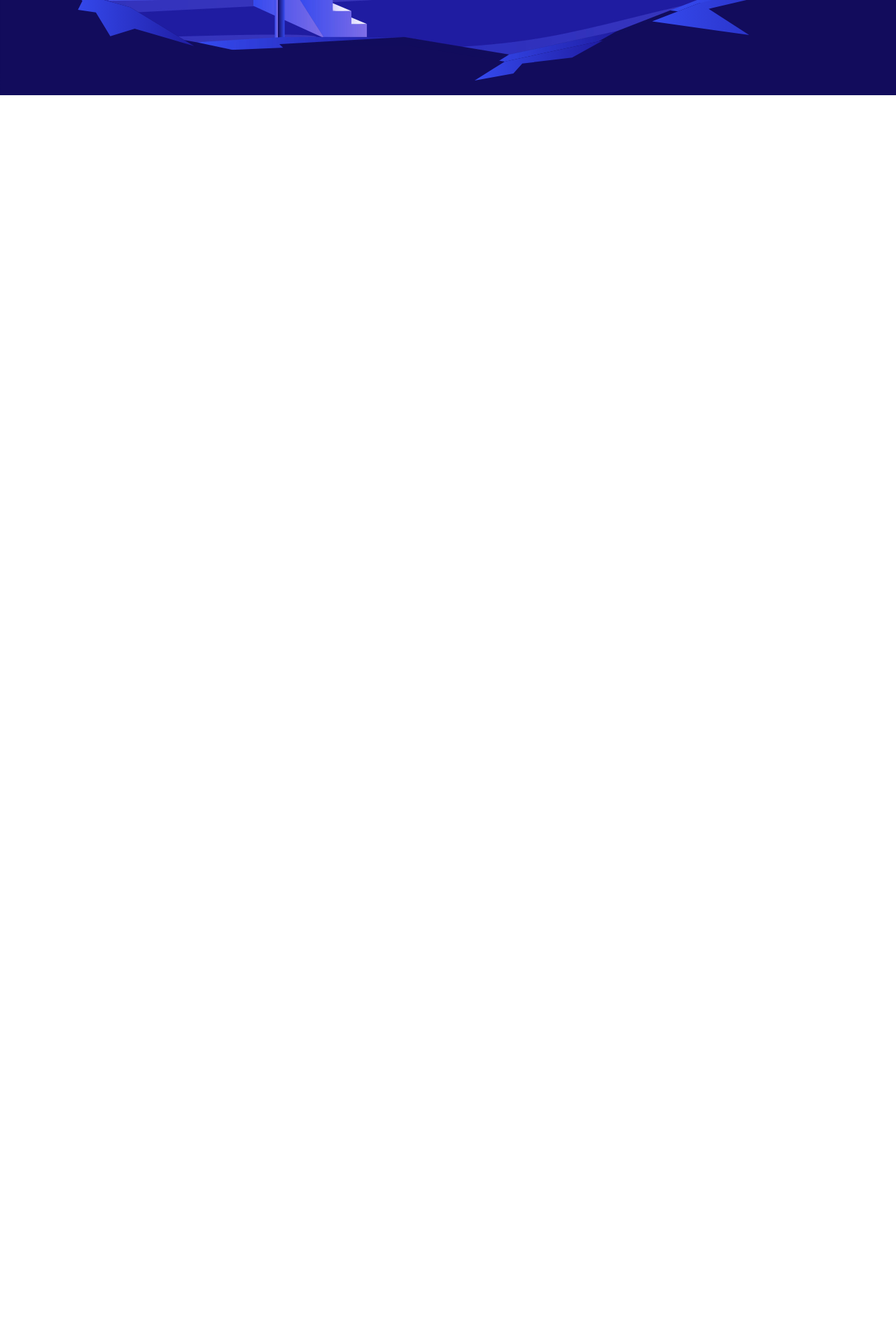
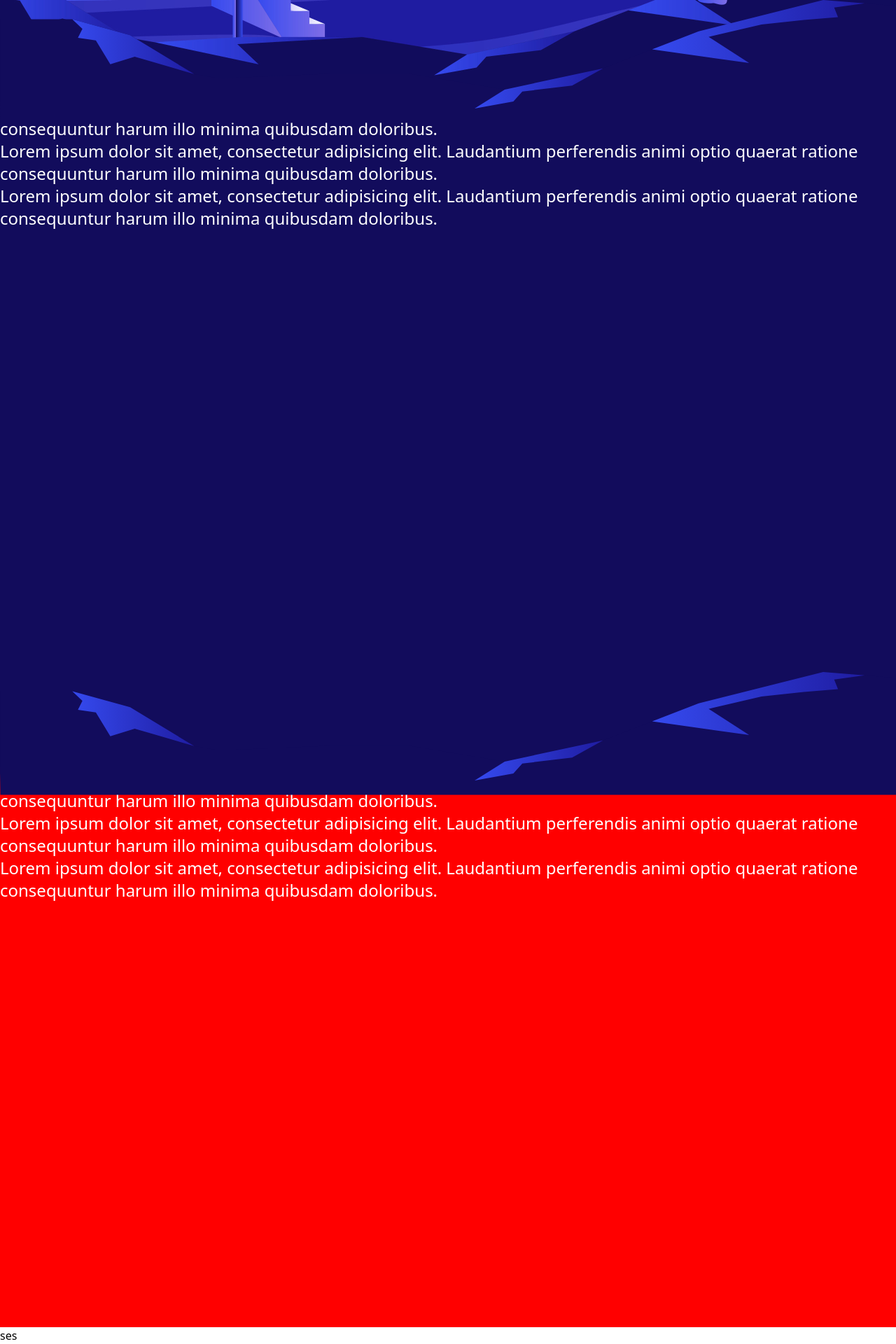
Before and after one commit to starzje/Portfolio_web, a React (Create React App) app: page / in a window 1280 px wide. Shown: the part 664-2584 px from the top of the page at 70% size. Before the commit the page ends 800 px from the top, so only its background shows below. Built offline with nearby package versions, Linux system fonts and the light colour scheme.

Commit message:
animation test

```diff
--- a/src/App.js
+++ b/src/App.js
@@ -3,10 +3,85 @@ import { motion } from "framer-motion";
 function App() {
   return (
     <>
-      <div className="min-h-screen bg-[#120C5C] bg-hero-pattern2 bg-cover  2xl:bg-contain bg-right md:bg-center bg-no-repeat sticky top-0 left-0 right-0 z-0"></div>
-      <motion.div className="absolute bottom-0 left-0 right-0    z-20">
-        <img className="w-full " src="./assets/floor.svg" />
-        <div className="bg-[#120C5C] pt-0"></div>
+      <motion.div
+        initial={{ opacity: 0 }}
+        animate={{ opacity: 1 }}
+        transition={{ dealy: 0.5, duration: 0.75 }}
+        className="min-h-screen   bg-[#120C5C] bg-hero-pattern2 bg-cover  2xl:bg-contain bg-right 2xl:bg-center md:bg-right bg-no-repeat sticky top-0 left-0 right-0 z-0"></motion.div>
+      <motion.div
+        initial={{ opacity: 0 }}
+        animate={{ opacity: 1 }}
+        transition={{ dealy: 0.5, duration: 0.75 }}
+        style={{}}
+        className=" min-h-screen  z-20">
+        <div className="h-[120vh] min-h-screen bg-[#120C5C]     2xl:bg-contain  md:bg-center bg-no-repeat sticky top-0 left-0 right-0 z-">
+          {" "}
+          <img
+            className="w-full pt-2 absolute 2xl:-top-96 md:-top-36 left-0 right-0 "
+            src="./assets/floor.svg"
+            alt="Image1"
+          />
+          <div>
+            <p className="text-white text-2xl">
+              Lorem ipsum dolor sit amet, consectetur adipisicing elit.
+              Laudantium perferendis animi optio quaerat ratione consequuntur
+              harum illo minima quibusdam doloribus.
+            </p>
+          </div>
+          <div>
+            <p className="text-white text-2xl">
+              Lorem ipsum dolor sit amet, consectetur adipisicing elit.
+              Laudantium perferendis animi optio quaerat ratione consequuntur
+              harum illo minima quibusdam doloribus.
+            </p>
+          </div>
+          <div>
+            <p className="text-white text-2xl">
+              Lorem ipsum dolor sit amet, consectetur adipisicing elit.
+              Laudantium perferendis animi optio quaerat ratione consequuntur
+              harum illo minima quibusdam doloribus.
+            </p>
+          </div>
+        </div>
+      </motion.div>
+      <motion.div
+        initial={{ opacity: 0 }}
+        animate={{ opacity: 1 }}
+        transition={{ dealy: 1, duration: 1.5 }}
+        style={{}}
+        className=" min-h-screen  z-30">
+        <div className=" min-h-screen bg-[red]     2xl:bg-contain  md:bg-center bg-no-repeat sticky top-0 left-0 right-0 z-">
+          {" "}
+          <img
+            className="w-full pt-2 absolute 2xl:-top-96 md:-top-36 left-0 right-0 "
+            src="./assets/floor.svg"
+            alt="Image1"
+          />
+          <div>
+            <p className="text-white text-2xl">
+              Lorem ipsum dolor sit amet, consectetur adipisicing elit.
+              Laudantium perferendis animi optio quaerat ratione consequuntur
+              harum illo minima quibusdam doloribus.
+            </p>
+          </div>
+          <div>
+            <p className="text-white text-2xl">
+              Lorem ipsum dolor sit amet, consectetur adipisicing elit.
+              Laudantium perferendis animi optio quaerat ratione consequuntur
+              harum illo minima quibusdam doloribus.
+            </p>
+          </div>
+          <div>
+            <p className="text-white text-2xl">
+              Lorem ipsum dolor sit amet, consectetur adipisicing elit.
+              Laudantium perferendis animi optio quaerat ratione consequuntur
+              harum illo minima quibusdam doloribus.
+            </p>
+          </div>
+        </div>
+        <div>
+          <h1>ses</h1>
+        </div>
       </motion.div>
     </>
   );
```
